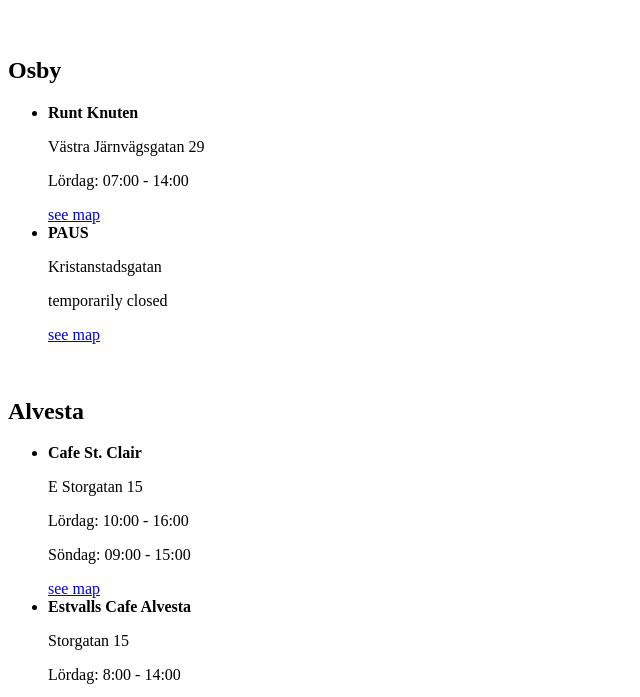
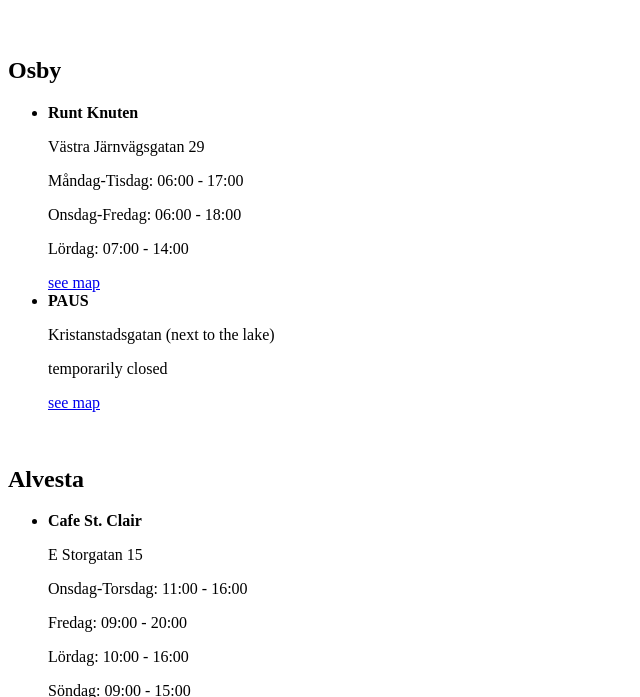
Before and after one commit to agorbacheva-y/first-website, a plain HTML site: page index.html in a window 1280 px wide. Shown: the part 100-797 px from the top of the page, without its empty margins (0-640 px from the left). Drawn offline with Linux system fonts and the light colour scheme.

Commit message:
add opening hours

```diff
--- a/index.html
+++ b/index.html
@@ -14,11 +14,13 @@
     <ul>
         <li><b>Runt Knuten</b></li>
         <p>Västra Järnvägsgatan 29</p>
+        <p>Måndag-Tisdag: 06:00 - 17:00</p>
+        <p>Onsdag-Fredag: 06:00 - 18:00</p>
         <p>Lördag: 07:00 - 14:00</p>
         <a href="https://www.google.com/maps/place/Runt+Knuten+Conditori/@56.3821098,13.9945314,15z/data=!4m5!3m4!1s0x0:0xc4face70c78d9320!8m2!3d56.3821098!4d13.9945314">see map</a>
         <br>
         <li><b>PAUS</b></li>
-        <p>Kristanstadsgatan</p>
+        <p>Kristanstadsgatan (next to the lake)</p>
         <p>temporarily closed</p>
         <a href="https://www.google.com/maps/place/PAUS/@56.3782464,13.9975906,17z/data=!4m5!3m4!1s0x46514d10e6313b15:0x84bf43efe838b1cf!8m2!3d56.3782464!4d13.9994627">see map</a>
         <br>
@@ -28,12 +30,15 @@
     <ul>
         <li><b>Cafe St. Clair</b></li>
         <p>E Storgatan 15</p>
+        <p>Onsdag-Torsdag: 11:00 - 16:00</p>
+        <p>Fredag: 09:00 - 20:00</p>
         <p>Lördag: 10:00 - 16:00</p>
         <p>Söndag: 09:00 - 15:00</p>
         <a href="https://www.google.com/maps/place/Caf%C3%A9+St.Clair/@56.9001654,14.5550085,17z/data=!4m5!3m4!1s0x46572ec6f2126637:0x13847a6059a6635e!8m2!3d56.9001655!4d14.556253">see map</a>
         <br>
         <li><b>Estvalls Cafe Alvesta</b></li>
         <p>Storgatan 15</p>
+        <p>Måndag-Fredag: 08:00 - 18:00</p>
         <p>Lördag: 8:00 - 14:00</p>
         <a href="https://www.google.com/maps/place/Estvalls+Caf%C3%A9+Alvesta/@56.8999779,14.5552907,18.34z/data=!4m5!3m4!1s0x46572fb13bbe2849:0xd7717484bd72a4bb!8m2!3d56.8999457!4d14.5560515">see map</a>
         <br>
```
